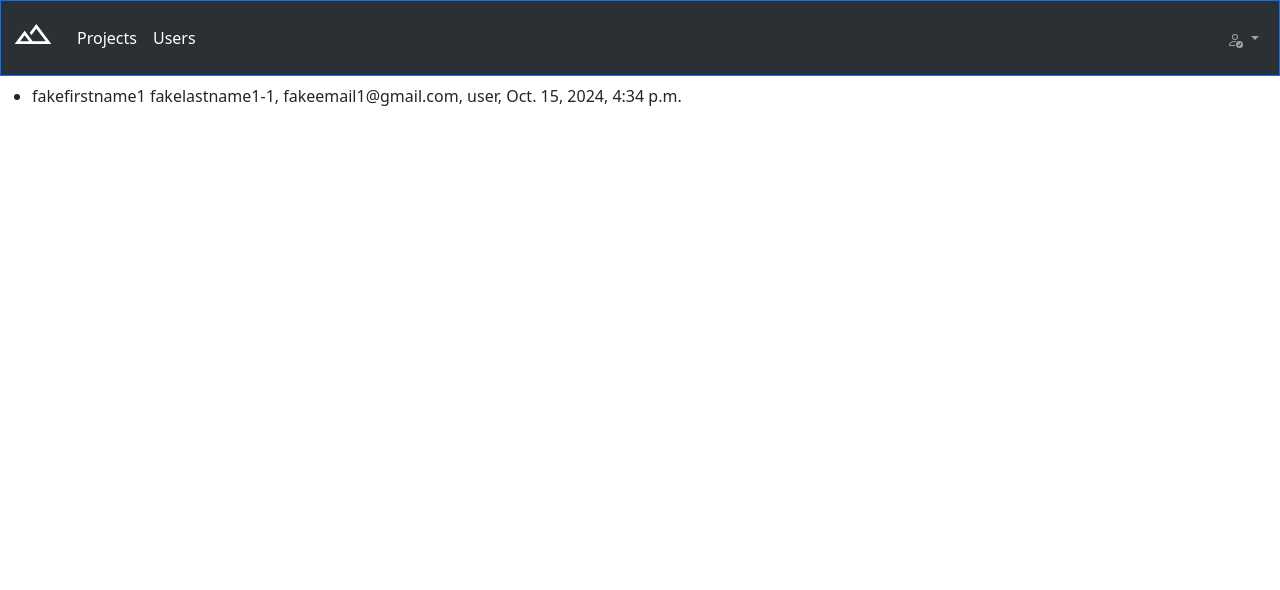
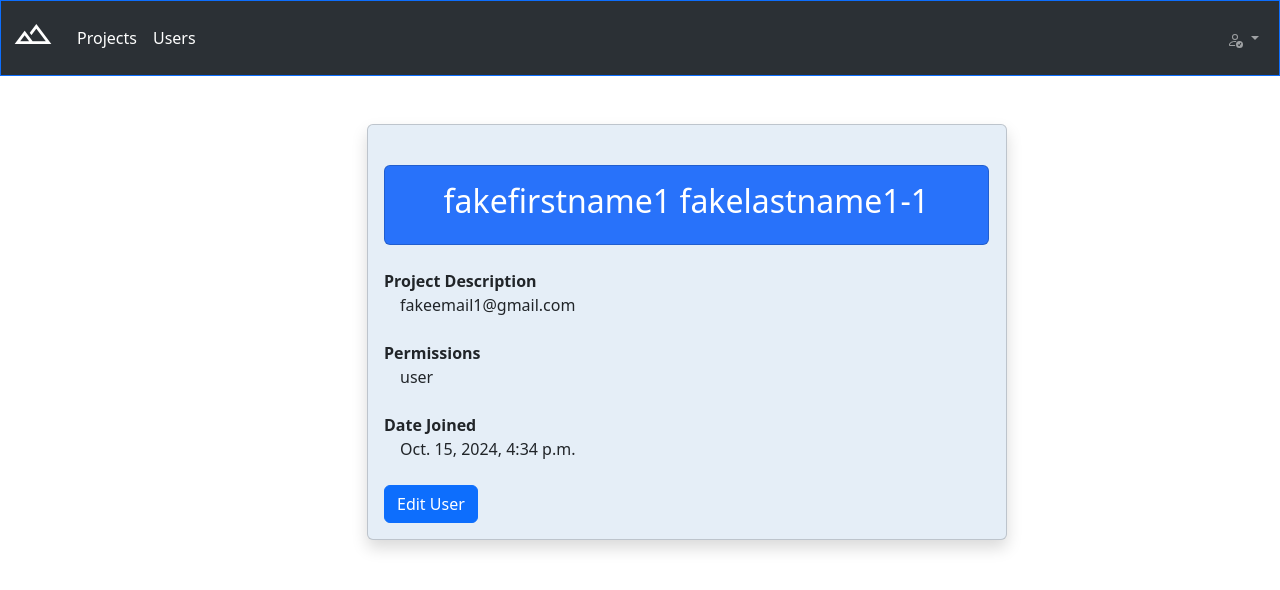
Before and after one commit to junaidalam2/basecamp_part2_django, a Django app: page /users/2/ in a window 1280 px wide. Shown: the top 590 px of the page. Run offline with Django 5.2, Linux system fonts and the light colour scheme; a user stored in the database is signed in; data comes from the database, SQL or seed files in the repository; both versions use the stored data as it was after the commit.

Commit message:
completed styling

```diff
--- a/users/templates/registration/user_detail.html
+++ b/users/templates/registration/user_detail.html
@@ -4,10 +4,43 @@
 {% block content %}
 
 
-<h1>{{object.name}}</h1>
-<ul>
-        <li>{{ object.first_name }} {{ object.last_name }}, {{ object.email }}, {{ object.permissions }}, {{ object.date_joined }}</li>
-</ul>
+<br>
+<br>
+<div class="container">
+        <div class="row justify-content-center">
+                <div class="col-md-6">
+                        <div class="card shadow" style="width: 40rem; background-color: #e5eef7;">
+                                <div class="card-body">
+                                        <br>
+                                        <div class="card text-white" style="width: 37.8rem; background-color: #2872fa;">
+                                            <div class="card-body text-center">
+                                              <h2 class="card-title">{{ object.first_name }} {{ object.last_name }}</h2>
+                                            </div>
+                                        </div>
+                                        <br>
+                                        <b>Project Description</b>
+                                        <div class="ms-3">
+                                                {{ object.email }}
+                                        </div>
+                                        <br>
+                                        <b>Permissions</b>
+                                        <div class="ms-3">
+                                                {{ object.permissions }}
+                                        </div>
+                                        <br>
+                                        <b>Date Joined</b>
+                                        <div class="ms-3">
+                                                {{ object.date_joined }}
+                                        </div>
 
+                                        <br>
+                                        <a class="btn btn-primary" href="{% url 'users:user-admin-update' user.pk %}">Edit User</a>
+                                </div>
+                        </div>
+                </div>
+        </div>
+        <br>
+        <br>
+</div>
 
 {% endblock %}
```
Also changed, not shown: users/templates/registration/user_list.html (+18 -8 lines), db.sqlite3.
